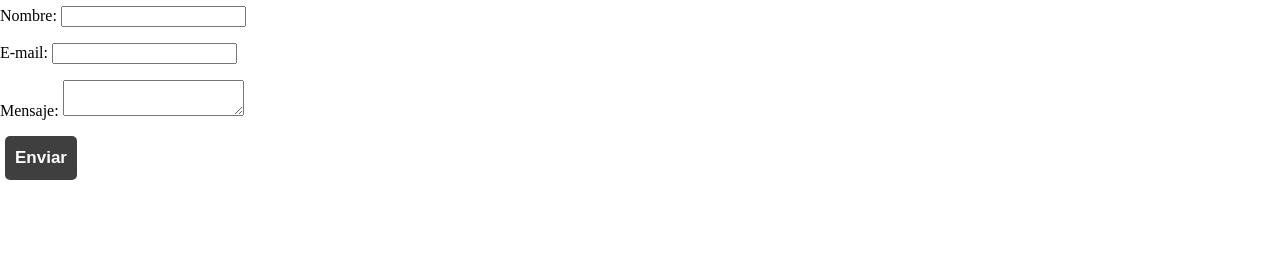
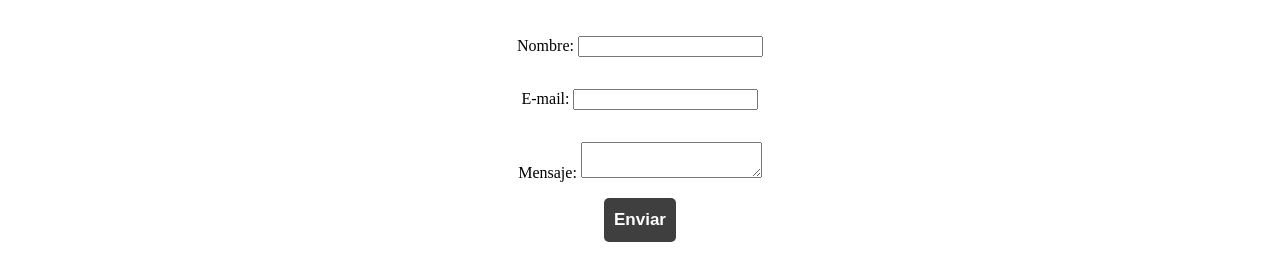
Before and after one commit to nathandb7/GrupalE, a plain HTML site: page contacto.html in a window 1280 px wide. Shown: the part 80-360 px from the top of the page. Drawn offline with Linux system fonts and the light colour scheme.

Commit message:
Se agregan estilos a contacto

```diff
--- a/CSS/estilos.css
+++ b/CSS/estilos.css
@@ -50,7 +50,6 @@ h1{
     height: 50px;
     margin-right: 20px;
 }
-
 .info {
     display: flex;
     flex-wrap: wrap;
@@ -62,7 +61,6 @@ h1{
     justify-content: center;
     align-items: center;
 }
-
 .video {
     display: flex;
     flex-wrap: wrap;
@@ -71,3 +69,10 @@ h1{
     justify-content: center;
     align-items: center;
 }
+form.form-contacto{
+    width: 100%;
+    margin-top: 30px;
+    display: flex;
+    flex-direction: column;
+    align-items: center;
+}
--- a/contacto.html
+++ b/contacto.html
@@ -23,7 +23,7 @@
             </div>
         </nav>
     </header>
-    <form>
+    <form class="form-contacto">
         <p>Nombre: <input type="text" name="nombre" required></p>
         <p>E-mail: <input type="text" name="email" required></p>
         <p>Mensaje: <textarea name="mensaje"></textarea></p>
```
